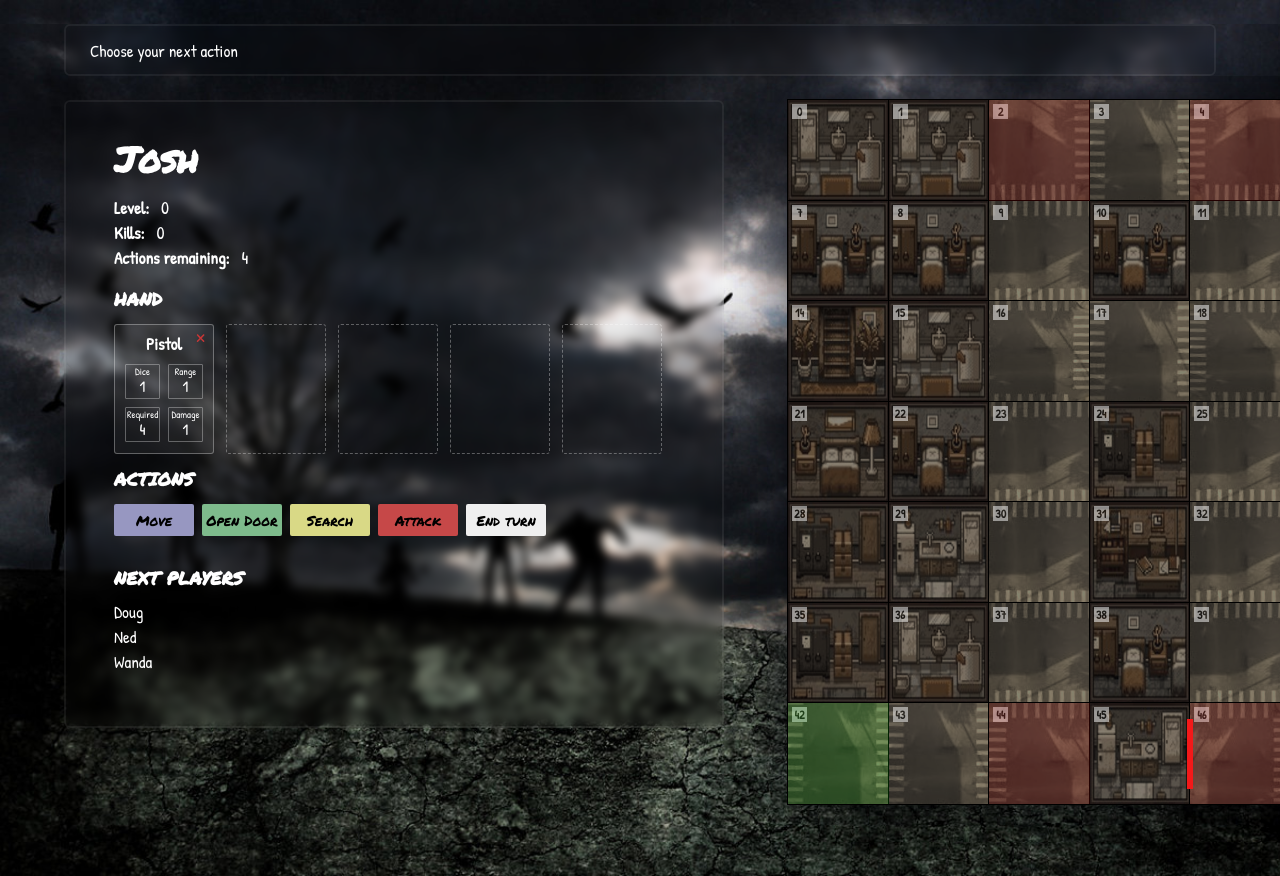
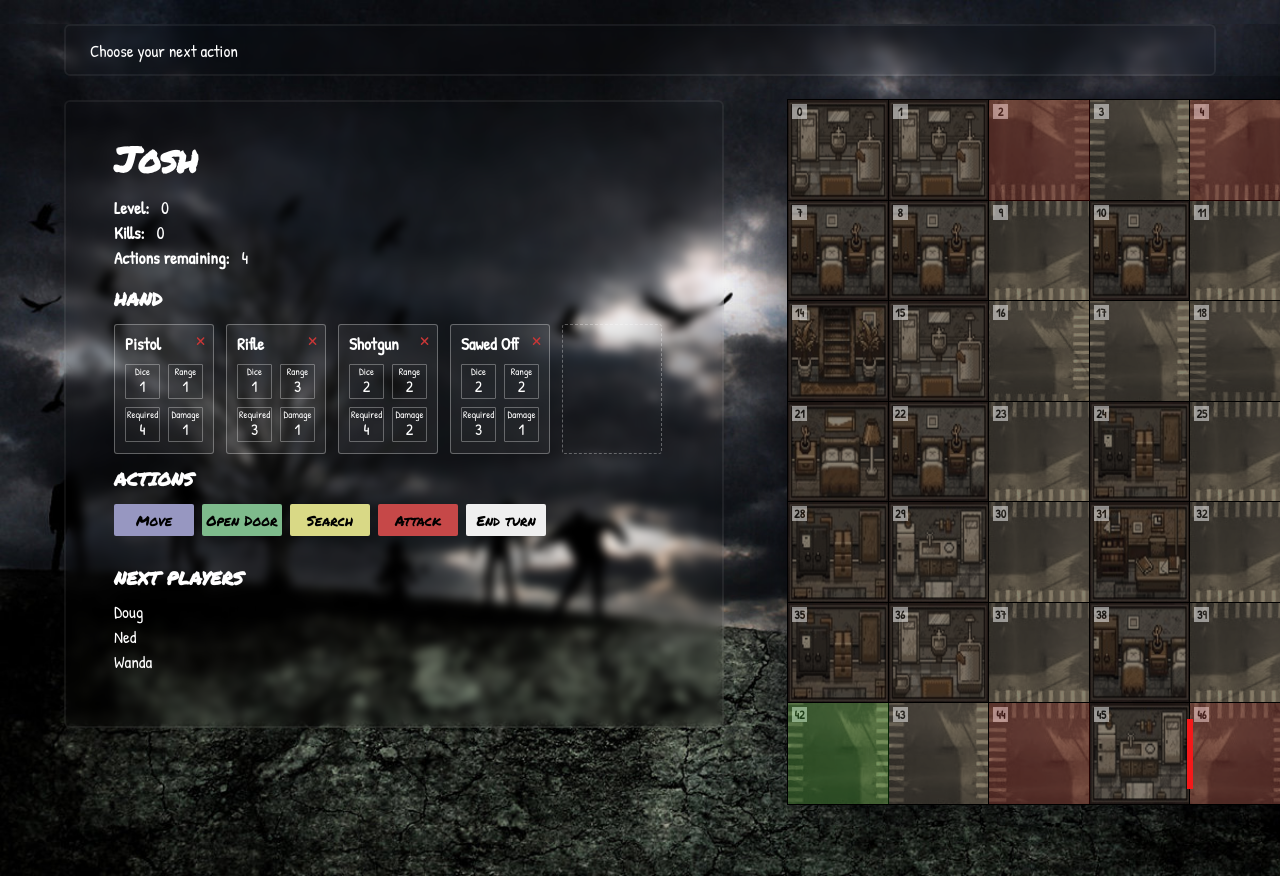
Before and after one commit to jarodpeachey/zombicide, a React (Create React App) app in the folder zombicide/: page / in a window 1280 px wide. Built offline with nearby package versions, Linux system fonts and the light colour scheme.

Commit message:
Update attacking functions

```diff
--- a/zombicide/package.json
+++ b/zombicide/package.json
@@ -11,6 +11,7 @@
     "@testing-library/user-event": "^13.2.1",
     "react": "^17.0.2",
     "react-dom": "^17.0.2",
+    "react-hot-toast": "^2.2.0",
     "react-scripts": "5.0.0",
     "web-vitals": "^2.1.0"
   },
--- a/zombicide/src/App.js
+++ b/zombicide/src/App.js
@@ -44,7 +44,7 @@ const isValidAttackAttempt = (from, to, cardToAttackWith, zombies) => {
 
     if (to.type === from.type) {
       isWallInWay = false
-    } else if (!to.doorOpen && !from.doorOpen) {
+    } else if (!to.doorOpen && !from.doorOpen && !to.inOpenBuilding) {
       isWallInWay = true
     }
 
@@ -68,9 +68,9 @@ const isValidAttackAttempt = (from, to, cardToAttackWith, zombies) => {
       hasZombiesInTile() &&
       !(
         Math.abs(xTo - xFrom) >=
-          tileFrom.clientHeight * cardToAttackWith.range - 10 &&
+          tileFrom.clientHeight - 10 &&
         Math.abs(yTo - yFrom) >=
-          tileFrom.clientHeight * cardToAttackWith.range - 10
+          tileFrom.clientHeight - 10
       )
     )
       return true
@@ -203,7 +203,6 @@ function App() {
         {diceToDisplay.length > 0 && (
           <div style={{ display: 'flex', alignItems: 'center' }}>
             {diceToDisplay.map((die) => {
-              console.log('DIE: ', die)
               return <div className={`die ${die.type}`}>{die.value}</div>
             })}
           </div>
@@ -242,7 +241,7 @@ function App() {
                       <Card
                         onClick={() => {
                           if (isPlayerAttacking) {
-                            setMessageToDisplay('Select a tile to attack')
+                            setMessageToDisplay(`Select a tile to attack with ${card.title}`)
                             setCardToAttackWith(card)
                           }
                         }}
@@ -521,7 +520,7 @@ function App() {
                               zombies
                             )
                           ) {
-                             if (confirm(`Do you want to attack this tile?`)) {
+                            if (confirm(`Do you want to attack this tile?`)) {
                               setTileToAttack(index)
                             }
                           } else {
--- a/zombicide/src/data/loot.json
+++ b/zombicide/src/data/loot.json
@@ -57,7 +57,7 @@
     "quantity": 6
   },
   {
-    "title": "Sawed Off Shotgun",
+    "title": "Sawed Off",
     "range": 2,
     "dice": 2,
     "damage": 1,
--- a/zombicide/src/data/players.json
+++ b/zombicide/src/data/players.json
@@ -12,7 +12,38 @@
         "required": 4,
         "silent": false,
         "door": false,
-        "quantity": 8
+        "quantity": 8,
+        "start": true
+      },
+      {
+        "title": "Rifle",
+        "range": 3,
+        "dice": 1,
+        "damage": 1,
+        "required": 3,
+        "silent": false,
+        "door": false,
+        "quantity": 6
+      },
+      {
+        "title": "Shotgun",
+        "range": 2,
+        "dice": 2,
+        "damage": 2,
+        "required": 4,
+        "silent": false,
+        "door": false,
+        "quantity": 6
+      },
+      {
+        "title": "Sawed Off",
+        "range": 2,
+        "dice": 2,
+        "damage": 1,
+        "required": 3,
+        "silent": false,
+        "door": false,
+        "quantity": 4
       }
     ],
     "backpack": [],
@@ -33,7 +64,38 @@
         "required": 4,
         "silent": false,
         "door": false,
-        "quantity": 8
+        "quantity": 8,
+        "start": true
+      },
+      {
+        "title": "Rifle",
+        "range": 3,
+        "dice": 1,
+        "damage": 1,
+        "required": 3,
+        "silent": false,
+        "door": false,
+        "quantity": 6
+      },
+      {
+        "title": "Shotgun",
+        "range": 2,
+        "dice": 2,
+        "damage": 2,
+        "required": 4,
+        "silent": false,
+        "door": false,
+        "quantity": 6
+      },
+      {
+        "title": "Sawed Off",
+        "range": 2,
+        "dice": 2,
+        "damage": 1,
+        "required": 3,
+        "silent": false,
+        "door": false,
+        "quantity": 4
       }
     ],
     "backpack": [],
@@ -54,7 +116,38 @@
         "required": 4,
         "silent": false,
         "door": false,
-        "quantity": 8
+        "quantity": 8,
+        "start": true
+      },
+      {
+        "title": "Rifle",
+        "range": 3,
+        "dice": 1,
+        "damage": 1,
+        "required": 3,
+        "silent": false,
+        "door": false,
+        "quantity": 6
+      },
+      {
+        "title": "Shotgun",
+        "range": 2,
+        "dice": 2,
+        "damage": 2,
+        "required": 4,
+        "silent": false,
+        "door": false,
+        "quantity": 6
+      },
+      {
+        "title": "Sawed Off",
+        "range": 2,
+        "dice": 2,
+        "damage": 1,
+        "required": 3,
+        "silent": false,
+        "door": false,
+        "quantity": 4
       }
     ],
     "backpack": [],
@@ -75,7 +168,38 @@
         "required": 4,
         "silent": false,
         "door": false,
-        "quantity": 8
+        "quantity": 8,
+        "start": true
+      },
+      {
+        "title": "Rifle",
+        "range": 3,
+        "dice": 1,
+        "damage": 1,
+        "required": 3,
+        "silent": false,
+        "door": false,
+        "quantity": 6
+      },
+      {
+        "title": "Shotgun",
+        "range": 2,
+        "dice": 2,
+        "damage": 2,
+        "required": 4,
+        "silent": false,
+        "door": false,
+        "quantity": 6
+      },
+      {
+        "title": "Sawed Off",
+        "range": 2,
+        "dice": 2,
+        "damage": 1,
+        "required": 3,
+        "silent": false,
+        "door": false,
+        "quantity": 4
       }
     ],
     "backpack": [],
@@ -96,7 +220,38 @@
         "required": 4,
         "silent": false,
         "door": false,
-        "quantity": 8
+        "quantity": 8,
+        "start": true
+      },
+      {
+        "title": "Rifle",
+        "range": 3,
+        "dice": 1,
+        "damage": 1,
+        "required": 3,
+        "silent": false,
+        "door": false,
+        "quantity": 6
+      },
+      {
+        "title": "Shotgun",
+        "range": 2,
+        "dice": 2,
+        "damage": 2,
+        "required": 4,
+        "silent": false,
+        "door": false,
+        "quantity": 6
+      },
+      {
+        "title": "Sawed Off",
+        "range": 2,
+        "dice": 2,
+        "damage": 1,
+        "required": 3,
+        "silent": false,
+        "door": false,
+        "quantity": 4
       }
     ],
     "backpack": [],
--- a/zombicide/src/data/tiles.json
+++ b/zombicide/src/data/tiles.json
@@ -7,7 +7,8 @@
     "characters": [],
     "start": false,
     "exit": false,
-    "spawn": false
+    "spawn": false,
+    "inOpenBuilding": false
   },
   {
     "row": 0,
@@ -17,7 +18,8 @@
     "characters": [],
     "start": false,
     "exit": false,
-    "spawn": false
+    "spawn": false,
+    "inOpenBuilding": false
   },
   {
     "row": 0,
@@ -27,7 +29,8 @@
     "characters": [],
     "start": false,
     "exit": false,
-    "spawn": false
+    "spawn": false,
+    "inOpenBuilding": false
   },
   {
     "row": 0,
@@ -37,7 +40,8 @@
     "characters": [],
     "start": false,
     "exit": false,
-    "spawn": false
+    "spawn": false,
+    "inOpenBuilding": false
   },
   {
     "row": 0,
@@ -47,7 +51,8 @@
     "characters": [],
     "start": false,
     "exit": false,
-    "spawn": false
+    "spawn": false,
+    "inOpenBuilding": false
   },
   {
     "row": 0,
@@ -57,7 +62,8 @@
     "characters": [],
     "start": false,
     "exit": false,
-    "spawn": false
+    "spawn": false,
+    "inOpenBuilding": false
   },
   {
     "row": 0,
@@ -67,7 +73,8 @@
     "characters": [],
     "start": false,
     "exit": false,
-    "spawn": false
+    "spawn": false,
+    "inOpenBuilding": false
   },
 
   {
@@ -78,7 +85,8 @@
     "characters": [],
     "start": false,
     "exit": false,
-    "spawn": false
+    "spawn": false,
+    "inOpenBuilding": false
   },
   {
     "row": 1,
@@ -88,7 +96,8 @@
     "characters": [],
     "start": false,
     "exit": false,
-    "spawn": false
+    "spawn": false,
+    "inOpenBuilding": false
   },
   {
     "row": 1,
@@ -98,7 +107,8 @@
     "characters": [],
     "start": false,
     "exit": false,
-    "spawn": false
+    "spawn": false,
+    "inOpenBuilding": false
   },
   {
     "row": 1,
@@ -108,7 +118,8 @@
     "characters": [],
     "start": false,
     "exit": false,
-    "spawn": false
+    "spawn": false,
+    "inOpenBuilding": false
   },
   {
     "row": 1,
@@ -118,7 +129,8 @@
     "characters": [],
     "start": false,
     "exit": false,
-    "spawn": false
+    "spawn": false,
+    "inOpenBuilding": false
   },
   {
     "row": 1,
@@ -129,6 +141,7 @@
     "start": false,
     "exit": false,
     "spawn": false,
+    "inOpenBuilding": false,
     "door": true,
     "doorOpen": false,
     "doorPlacement": "left"
@@ -141,7 +154,8 @@
     "characters": [],
     "start": false,
     "exit": false,
-    "spawn": false
+    "spawn": false,
+    "inOpenBuilding": false
   },
 
   {
@@ -152,7 +166,8 @@
     "characters": [],
     "start": false,
     "exit": false,
-    "spawn": false
+    "spawn": false,
+    "inOpenBuilding": false
   },
   {
     "row": 2,
@@ -162,7 +177,8 @@
     "characters": [],
     "start": false,
     "exit": false,
-    "spawn": false
+    "spawn": false,
+    "inOpenBuilding": false
   },
   {
     "row": 2,
@@ -172,7 +188,8 @@
     "characters": [],
     "start": false,
     "exit": false,
-    "spawn": false
+    "spawn": false,
+    "inOpenBuilding": false
   },
   {
     "row": 2,
@@ -182,7 +199,8 @@
     "characters": [],
     "start": false,
     "exit": false,
-    "spawn": false
+    "spawn": false,
+    "inOpenBuilding": false
   },
   {
     "row": 2,
@@ -192,7 +210,8 @@
     "characters": [],
     "start": false,
     "exit": false,
-    "spawn": false
+    "spawn": false,
+    "inOpenBuilding": false
   },
   {
     "row": 2,
@@ -202,7 +221,8 @@
     "characters": [],
     "start": false,
     "exit": false,
-    "spawn": false
+    "spawn": false,
+    "inOpenBuilding": false
   },
   {
     "row": 2,
@@ -212,7 +232,8 @@
     "characters": [],
     "start": false,
     "exit": false,
-    "spawn": false
+    "spawn": false,
+    "inOpenBuilding": false
   },
 
   {
@@ -223,7 +244,8 @@
     "characters": [],
     "start": false,
     "exit": false,
-    "spawn": false
+    "spawn": false,
+    "inOpenBuilding": false
   },
   {
     "row": 3,
@@ -233,7 +255,8 @@
     "characters": [],
     "start": false,
     "exit": false,
-    "spawn": false
+    "spawn": false,
+    "inOpenBuilding": false
   },
   {
     "row": 3,
@@ -243,7 +266,8 @@
     "characters": [],
     "start": false,
     "exit": false,
-    "spawn": false
+    "spawn": false,
+    "inOpenBuilding": false
   },
   {
     "row": 3,
@@ -253,7 +277,8 @@
     "characters": [],
     "start": false,
     "exit": false,
-    "spawn": false
+    "spawn": false,
+    "inOpenBuilding": false
   },
   {
     "row": 3,
@@ -263,7 +288,8 @@
     "characters": [],
     "start": false,
     "exit": false,
-    "spawn": false
+    "spawn": false,
+    "inOpenBuilding": false
   },
   {
     "row": 3,
@@ -273,7 +299,8 @@
     "characters": [],
     "start": false,
     "exit": false,
-    "spawn": false
+    "spawn": false,
+    "inOpenBuilding": false
   },
   {
     "row": 3,
@@ -283,7 +310,8 @@
     "characters": [],
     "start": false,
     "exit": false,
-    "spawn": false
+    "spawn": false,
+    "inOpenBuilding": false
   },
 
   {
@@ -294,7 +322,8 @@
     "characters": [],
     "start": false,
     "exit": false,
-    "spawn": false
+    "spawn": false,
+    "inOpenBuilding": false
   },
   {
     "row": 4,
@@ -304,7 +333,8 @@
     "characters": [],
     "start": false,
     "exit": false,
-    "spawn": false
+    "spawn": false,
+    "inOpenBuilding": false
   },
   {
     "row": 4,
@@ -314,7 +344,8 @@
     "characters": [],
     "start": false,
     "exit": false,
-    "spawn": false
+    "spawn": false,
+    "inOpenBuilding": false
   },
   {
     "row": 4,
@@ -324,7 +355,8 @@
     "characters": [],
     "start": false,
     "exit": false,
-    "spawn": false
+    "spawn": false,
+    "inOpenBuilding": false
   },
   {
     "row": 4,
@@ -334,7 +366,8 @@
     "characters": [],
     "start": false,
     "exit": false,
-    "spawn": false
+    "spawn": false,
+    "inOpenBuilding": false
   },
   {
     "row": 4,
@@ -344,7 +377,8 @@
     "characters": [],
     "start": false,
     "exit": false,
-    "spawn": false
+    "spawn": false,
+    "inOpenBuilding": false
   },
   {
     "row": 4,
@@ -354,7 +388,8 @@
     "characters": [],
     "start": false,
     "exit": false,
-    "spawn": false
+    "spawn": false,
+    "inOpenBuilding": false
   },
 
   {
@@ -365,7 +400,8 @@
     "characters": [],
     "start": false,
     "exit": false,
-    "spawn": false
+    "spawn": false,
+    "inOpenBuilding": false
   },
   {
     "row": 5,
@@ -375,7 +411,8 @@
     "characters": [],
     "start": false,
     "exit": false,
-    "spawn": false
+    "spawn": false,
+    "inOpenBuilding": false
   },
   {
     "row": 5,
@@ -385,7 +422,8 @@
     "characters": [],
     "start": false,
     "exit": false,
-    "spawn": false
+    "spawn": false,
+    "inOpenBuilding": false
   },
   {
     "row": 5,
@@ -395,7 +433,8 @@
     "characters": [],
     "start": false,
     "exit": false,
-    "spawn": false
+    "spawn": false,
+    "inOpenBuilding": false
   },
   {
     "row": 5,
@@ -405,7 +444,8 @@
     "characters": [],
     "start": false,
     "exit": false,
-    "spawn": false
+    "spawn": false,
+    "inOpenBuilding": false
   },
   {
     "row": 5,
@@ -415,7 +455,8 @@
     "characters": [],
     "start": false,
     "exit": false,
-    "spawn": false
+    "spawn": false,
+    "inOpenBuilding": false
   },
   {
     "row": 5,
@@ -426,6 +467,7 @@
     "start": false,
     "exit": false,
     "spawn": false,
+    "inOpenBuilding": false,
     "door": true,
     "doorOpen": false,
     "doorPlacement": "bottom"
@@ -439,7 +481,8 @@
     "characters": [],
     "start": false,
     "exit": false,
-    "spawn": false
+    "spawn": false,
+    "inOpenBuilding": false
   },
   {
     "row": 6,
@@ -449,7 +492,8 @@
     "characters": [],
     "start": false,
     "exit": false,
-    "spawn": false
+    "spawn": false,
+    "inOpenBuilding": false
   },
   {
     "row": 6,
@@ -459,7 +503,8 @@
     "characters": [],
     "start": false,
     "exit": false,
-    "spawn": false
+    "spawn": false,
+    "inOpenBuilding": false
   },
   {
     "row": 6,
@@ -470,6 +515,7 @@
     "start": false,
     "exit": false,
     "spawn": false,
+    "inOpenBuilding": false,
     "door": true,
     "doorOpen": false,
     "doorPlacement": "right"
@@ -482,7 +528,8 @@
     "characters": [],
     "start": false,
     "exit": false,
-    "spawn": false
+    "spawn": false,
+    "inOpenBuilding": false
   },
   {
     "row": 6,
@@ -492,7 +539,8 @@
     "characters": [],
     "start": false,
     "exit": false,
-    "spawn": false
+    "spawn": false,
+    "inOpenBuilding": false
   },
   {
     "row": 6,
@@ -502,6 +550,7 @@
     "characters": [],
     "start": false,
     "exit": false,
-    "spawn": false
+    "spawn": false,
+    "inOpenBuilding": false
   }
 ]
--- a/zombicide/src/index.js
+++ b/zombicide/src/index.js
@@ -8,11 +8,19 @@ import ZombiesProvider from './providers/ZombiesProvider'
 import { AppTwoProvider } from './hooks/useAppTwo'
 import { library } from '@fortawesome/fontawesome-svg-core'
 import { faPlus, faRemove } from '@fortawesome/free-solid-svg-icons'
+import { Toaster } from 'react-hot-toast'
 
 library.add(faPlus, faRemove)
 
 ReactDOM.render(
   <React.StrictMode>
+    <Toaster
+      position="top-right"
+      toastOptions={{
+        className: 'toast',
+        duration: 3000
+      }}
+    />
     <ZombiesProvider>
       <TileProvider>
         <PlayersProvider>
--- a/zombicide/src/providers/PlayersProvider.js
+++ b/zombicide/src/providers/PlayersProvider.js
@@ -1,5 +1,6 @@
 import { useEffect } from 'react'
 import { createContext, useContext, useState } from 'react'
+import toast from 'react-hot-toast';
 import allPlayers from '../data/players.json'
 import { createPlayerElement } from '../utils/createPlayerElement'
 import shuffle from '../utils/shuffle'
@@ -111,7 +112,11 @@ export default function PlayersProvider({ strings, children }) {
 
       let dice = []
       let attackDiceToDisplay = []
+      let zombiesToKill = []
       let kills = 0
+      let walkersKilled = 0
+      let runnersKilled = 0
+      let fattiesKilled = 0
 
       for (let i = 0; i < cardToAttackWith.dice; i++) {
         let number = Math.floor(Math.random() * (6 - 1 + 1)) + 1
@@ -133,22 +138,38 @@ export default function PlayersProvider({ strings, children }) {
             (zombie) => zombie.type === 'fattie'
           )
           if (walkers.length > 0) {
-            zombiesProvider.killZombie(walkers[0])
+            if (walkers[walkersKilled]) {
+              zombiesToKill.push(walkers[walkersKilled])
+              toast.success("You killed a walker!")
+            }
             hit = true
             kills += 1
+            walkersKilled += 1
           } else if (fatties.length > 0 && cardToAttackWith.damage >= 2) {
-            zombiesProvider.killZombie(fatties[0])
+            if (fatties[fattiesKilled]) {
+              zombiesToKill.push(fatties[fattiesKilled])
+              toast.success("You killed a fattie!")
+            }
             hit = true
             kills += 1
+            fattiesKilled += 1
           } else if (runners.length > 0) {
-            zombiesProvider.killZombie(runners[0])
+            if (runners[runnersKilled]) {
+              zombiesToKill.push(runners[runnersKilled])
+              toast.success("You killed a runner!")
+            }
             hit = true
             kills += 1
+            runnersKilled += 1
           }
         }
 
         attackDiceToDisplay.push({ type: hit ? 'hit' : 'miss', value: die })
       })
+
+      // zombiesToKill.forEach((zombie) => {
+        zombiesProvider.killZombies(zombiesToKill)
+      // })
 
       setDiceToDisplay(attackDiceToDisplay)
       setMessageToDisplay(`You rolled ${dice.length} dice to attack: `)
@@ -195,13 +216,11 @@ export default function PlayersProvider({ strings, children }) {
   ///////// DECREMENT ACTIVE PLAYER ACTIONS /////////
   ///////////////////////////////////////////////////
   const updatePlayerStats = (actions = false, kills = 0) => {
-    console.log("UPDATING PLAYER KILLS: ", kills);
-
     let newPlayers = [...players]
     let updatedPlayer = {
       ...activePlayer,
       actions: actions ? activePlayer.actions - 1 : activePlayer.actions,
-      kills: activePlayer.kills + kills
+      kills: activePlayer.kills + kills,
     }
 
     newPlayers.splice(activePlayerIndex, 1, updatedPlayer)
@@ -235,7 +254,7 @@ export default function PlayersProvider({ strings, children }) {
         diceToDisplay: diceToDisplay,
         messageToDisplay: messageToDisplay,
         setMessageToDisplay: setMessageToDisplay,
-        clearMessages: clearMessages
+        clearMessages: clearMessages,
       }}
     >
       {children}
--- a/zombicide/src/providers/TileProvider.js
+++ b/zombicide/src/providers/TileProvider.js
@@ -228,6 +228,25 @@ export default function TileProvider({ strings, children }) {
     }
   }
 
+  useEffect(() => {
+    if (buildingTilesAlreadyDiscovered.length > 0) {
+      let newArray = [
+        ...tiles.filter(
+          (item) => !buildingTilesAlreadyDiscovered.includes(item.index)
+        ),
+      ]
+
+      tiles.forEach((tile) => {
+        if (buildingTilesAlreadyDiscovered.includes(tile.index)) {
+          newArray.push({ ...tile, inOpenBuilding: true })
+        }
+      })
+
+      setTiles(newArray)
+      console.log('TILES: ', newArray)
+    }
+  }, [buildingTilesAlreadyDiscovered])
+
   return (
     <TileContext.Provider
       value={{
--- a/zombicide/src/providers/ZombiesProvider.js
+++ b/zombicide/src/providers/ZombiesProvider.js
@@ -113,6 +113,7 @@ export default function ZombiesProvider({ strings, children }) {
   }, [zombiesToGoAgain])
 
   useEffect(() => {
+    console.log("ZOMBIES: ", zombies);
     let things = document.querySelectorAll('.zombie')
 
     things.forEach((item) => item.remove())
@@ -122,12 +123,18 @@ export default function ZombiesProvider({ strings, children }) {
     })
   }, [zombies])
 
-  const killZombie = (zombieToKill) => {
-    console.log("KILLING ZOMBIE: ", zombieToKill);
-    // let newZombies = [...zombies]
-    // newZombies.filter(zombie => zombie.id !== zombieToKill.id)
+  const killZombies = (zombiesToKill) => {
+    console.log('KILLING ZOMBIES: ', zombiesToKill)
+    let ids = []
 
-    setZombies([...zombies.filter(zombie => zombie.id !== zombieToKill.id)])
+    // LOOP THROUGH ZOMBIES AND KILL
+    zombiesToKill.forEach((zombie) => {
+      ids.push(zombie.id)
+    })
+
+    console.log(ids);
+
+    setZombies([...zombies.filter((zombie) => !ids.includes(zombie.id))])
   }
 
   return (
@@ -135,7 +142,7 @@ export default function ZombiesProvider({ strings, children }) {
       value={{
         zombies: zombies,
         createZombies: createZombies,
-        killZombie: killZombie
+        killZombies: killZombies,
       }}
     >
       {children}
--- a/zombicide/src/styles/card.css
+++ b/zombicide/src/styles/card.css
@@ -63,14 +63,14 @@
   background: transparent;
   right: 0px;
   top: 0px;
-  padding: 5px 8px;
+  padding: 8px 8px;
   cursor: pointer;
 }
 
 .card__title {
   font-family: 'Patrick Hand';
   font-weight: bold;
-  text-align: center;
+  text-align: left;
   width: 100%;
   margin-bottom: 8px;
   /* padding-bottom: 8px; */
--- a/zombicide/src/styles/dice.css
+++ b/zombicide/src/styles/dice.css
@@ -7,7 +7,7 @@
   align-items: center;
   justify-content: center;
   border-radius: 2px;
-  margin: 6px;
+  margin-left: 6px;
 }
 
 .die.hit {
--- a/zombicide/src/styles/style.css
+++ b/zombicide/src/styles/style.css
@@ -132,3 +132,30 @@ h4 {
   margin-bottom: 0;
   margin: 0;
 }
+
+.toast {
+  font-family: "Permanent Marker";
+  background: black;
+  color: white;
+}
+
+.toast [role="status"] {
+  z-index: 9999;
+}
+
+.toast::after {
+  content: "";
+  display: block;
+  position: absolute;
+  left: -12px;
+  right: -12px;
+  height: calc(100% + 24px);
+  width: calc(100% + 24px);
+  background: #000000;
+  filter: blur(15px);
+  z-index: -1;
+}
+
+.toast div:first-child {
+  display: none !important;
+}
```
Also changed, not shown: 1 other file (tests, documents, lock files or other folders).
